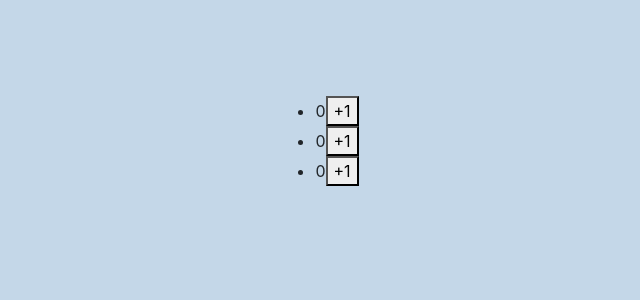
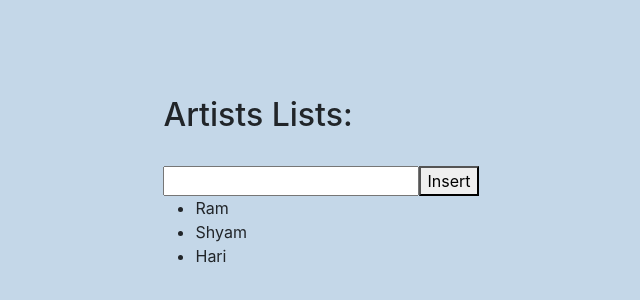
Before and after one commit to NavinPanthi/ReactDev, a React (Create React App) app: page / in a window 1280 px wide. Shown: the part 144-444 px from the top of the page, without its empty margins (319-959 px from the left). Built offline with nearby package versions, Linux system fonts and the light colour scheme.

Commit message:
replacing items in an array

```diff
--- a/src/App.js
+++ b/src/App.js
@@ -325,27 +325,65 @@ import { useState } from "react";
 // }
 
 // Replacing items in an array
-let initialCounters = [0, 0, 0];
-// Initial state of counters is zero for all three buttons initially
-export default function CounterList() {
-  const [counters, setCounters] = useState(initialCounters);
-  function handleClick(index) {
-    const nextCounters = counters.map((counter, i) => {
-      if (index === i) {
-        return counter + 1;
-      } else {
-        return counter;
-      }
-    });
+// let initialCounters = [0, 0, 0];
+// // Initial state of counters is zero for all three buttons initially
+// export default function CounterList() {
+//   const [counters, setCounters] = useState(initialCounters);
+//   function handleClick(index) {
+//     const nextCounters = counters.map((counter, i) => {
+//       if (index === i) {
+//         return counter + 1;
+//       } else {
+//         return counter;
+//       }
+//     });
+//     setCounters(nextCounters);
+//   }
+//   return (
+//     <>
+//       <ul>
+//         {counters.map((counter, i) => (
+//           <li key={i}>
+//             {counter}
+//             <button onClick={()=>{handleClick(i)}}>+1</button>
+//           </li>
+//         ))}
+//       </ul>
+//     </>
+//   );
+// }
+
+//Inserting to an array
+let nextID = 3;
+const initialArtists = [
+  { id: 0, name: "Ram" },
+  { id: 1, name: "Shyam" },
+  { id: 2, name: "Hari" },
+];
+export default function Lists() {
+  const [name, setName] = useState("");
+  const [artists, setArtists] = useState(initialArtists);
+  function handleClick() {
+    const insertAt = 1;
+    const nextArtists = [
+      ...artists.slice(0,insertAt),
+      {id:nextID++, name:name},
+      ...artists.slice(insertAt)
+    ];
+    setArtists(nextArtists);
+    setName('');
+    console.log(artists);
+
   }
   return (
     <>
+      <h2>Artists Lists:</h2>
+      <br />
+      <input value={name} onChange={e => setName(e.target.value)} />
+      <button onClick={handleClick}>Insert</button>
       <ul>
-        {counters.map((counter, i) => (
-          <li key={i}>
-            {counter}
-            <button onClick={handleClick(i)}>+1</button>
-          </li>
+        {artists.map((artist) => (
+          <li key={artist.id}>{artist.name}</li>
         ))}
       </ul>
     </>
```
